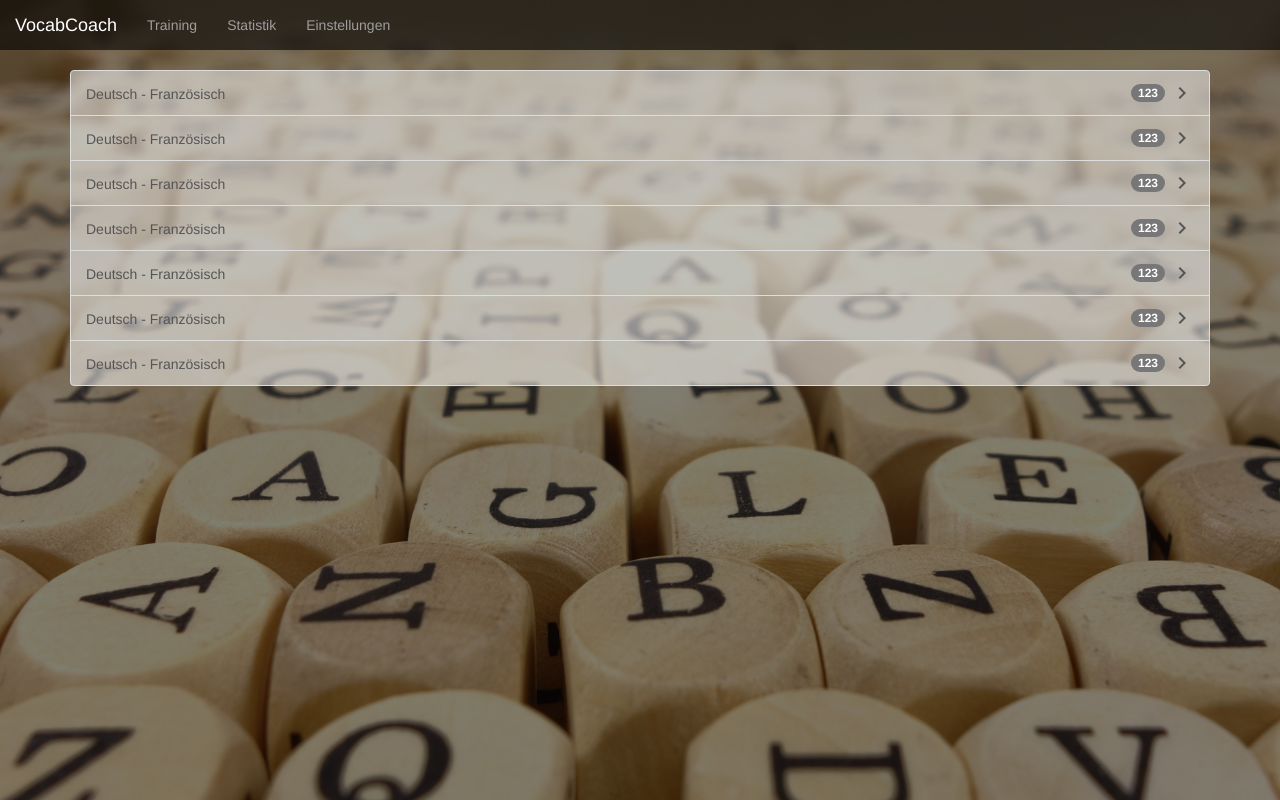
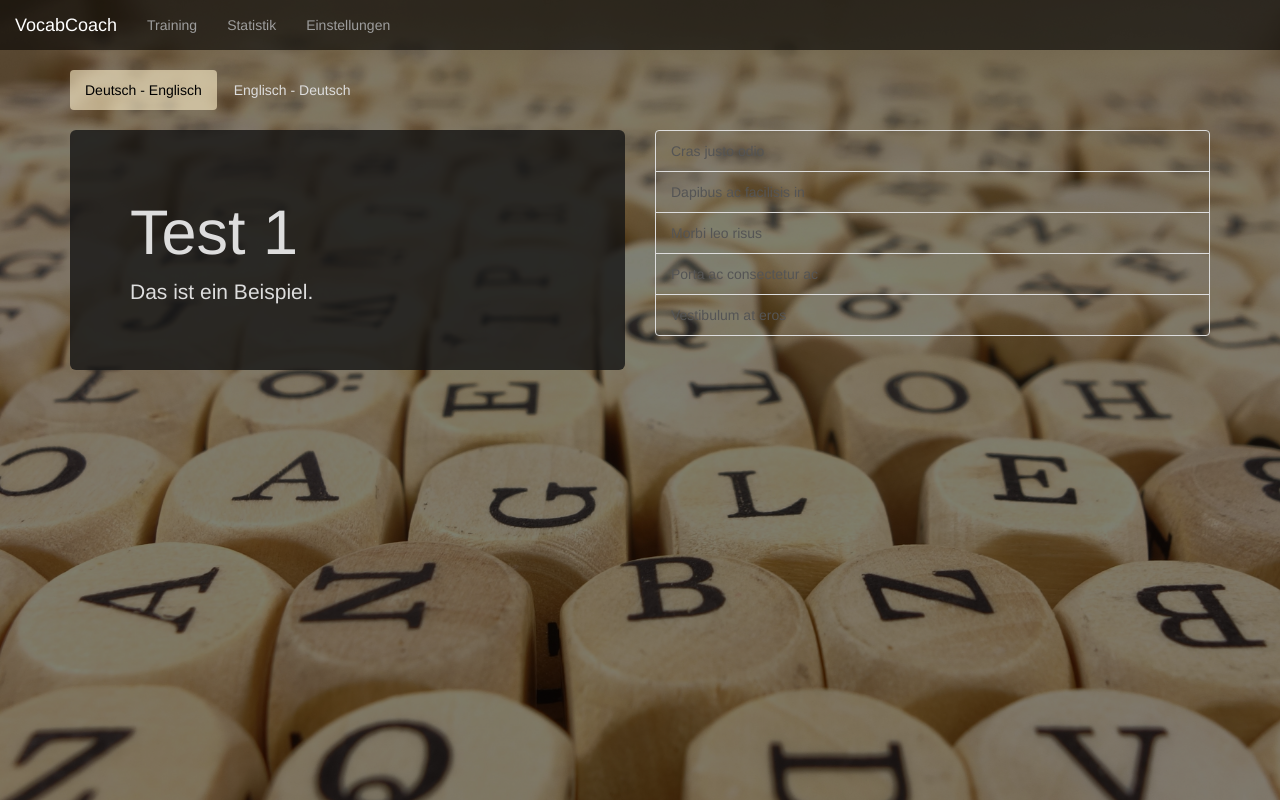
Before and after one commit to carlmrichter/vocab, a PHP site: page /training.html in a window 1280 px wide. Run offline with PHP 8.4, Linux system fonts and the light colour scheme.

Commit message:
new training page

```diff
--- /dev/null
+++ b/css/index.css
@@ -0,0 +1,43 @@
+#buttonNavBarToggle {
+    padding: 4px;
+}
+
+#navBar {
+    border: 0;
+    background-color: rgba(0,0,0,0.6);
+}
+
+html,
+body {
+    width: 100%;
+    height: 100%;
+}
+
+
+
+.bg-image {
+
+    width: 100%;
+    height: 100%;
+    background: url(../images/dices.jpg) no-repeat center center scroll;
+    -webkit-background-size: cover;
+    -moz-background-size: cover;
+    background-size: cover;
+    -o-background-size: cover;
+}
+
+.bg-overlay {
+    width: 100%;
+    height:100%;
+    background-color: rgba(0,0,0,0.5);
+}
+
+.list-item-custom-1 {
+    background-color: rgba(255,255,255,0.5);
+}
+
+.vertical-align {
+
+    display: inline-flex;
+    align-items: center;
+}
--- a/css/training.css
+++ b/css/training.css
@@ -1,43 +1,32 @@
-#buttonNavBarToggle {
-    padding: 4px;
+.jumbotron-transparent {
+    background-color: rgba(220, 220, 220, 0.8);
+    padding: 0;
+    margin: 0;
+    min-height: 100%;
+    min-width: 100%;
 }
 
-#navBar {
-    border: 0;
+.jumbotron-transparent-dark {
+    color: #ddd;
+    background-color: rgba(20,20,20,0.8);
+}
+
+.nav-pills>li>a {
+    color: #ddd;
+    background-color: transparent;
+}
+
+
+.nav-pills>li.active>a, .nav-pills>li.active>a:hover, .nav-pills>li.active>a:focus {
+    color: black;
+    background-color: rgba(255, 241, 202, 0.6);
+}
+
+.nav-pills>li>a:hover, .nav-pills>li>a:focus {
+    color: white;
     background-color: rgba(0,0,0,0.6);
 }
 
-html,
-body {
-    width: 100%;
-    height: 100%;
+.list-group-item, .button.list-group-item {
+    background-color: transparent;
 }
-
-
-
-.bg-image {
-
-    width: 100%;
-    height: 100%;
-    background: url(../images/dices.jpg) no-repeat center center scroll;
-    -webkit-background-size: cover;
-    -moz-background-size: cover;
-    background-size: cover;
-    -o-background-size: cover;
-}
-
-.bg-overlay {
-    width: 100%;
-    height:100%;
-    background-color: rgba(0,0,0,0.5);
-}
-
-.list-item-custom-1 {
-    background-color: rgba(255,255,255,0.5);
-}
-
-.vertical-align {
-
-    display: inline-flex;
-    align-items: center;
-}
--- a/index.php
+++ b/index.php
@@ -1,6 +1,6 @@
 <?php
 
-header('Location: training.html');
+header('Location: index.html');
 exit;
 
 ?>
--- /dev/null
+++ b/js/index.js
@@ -0,0 +1,4 @@
+
+function newListItem() {
+    document.getElementById("training-list").innerHTML += "<button type='button' class='list-group-item list-item-custom-1' onclick='newListItem();'><div class='pull-left' style='margin-top: 3px'>Deutsch - Französisch</div><div class='pull-right vertical-align'><span class='badge' style='margin-right: 5px'>123</span><i class='material-icons'>chevron_right</i></div></button>";
+}
--- a/js/training.js
+++ b/js/training.js
@@ -1,7 +1,13 @@
-/**
- * Created by Carl on 10.04.2017.
- */
-
-function buttonPressed() {
-
+function navClick(elem) {
+    if (!elem.classList.contains("active")){
+        elem.classList.toggle("active");
+        if (elem.id === "language-1"){
+            document.getElementById("language-2").classList.toggle("active");
+            // Language 1 change code
+        }
+        else if (elem.id === "language-2") {
+            document.getElementById("language-1").classList.toggle("active");
+            // language 2 change code
+        }
+    }
 }
--- a/training.html
+++ b/training.html
@@ -2,30 +2,23 @@
 <html lang="en">
 <head>
     <meta charset="UTF-8">
-    <meta name="viewport" content="width=device-width, initial-scale=1, shrink-to-fit=no">
-
-    <title>VocabCoach</title>
-
-
-
-    <!-- using Bootstrap v3.3.7
-    <!-- bootstrap css -->
-    <link rel="stylesheet" href="css/bootstrap.min.css">
+    <title>Training</title>
 
     <!-- material icons -->
     <link href="https://fonts.googleapis.com/icon?family=Material+Icons" rel="stylesheet">
 
+    <link rel="stylesheet" href="css/bootstrap.min.css">
+    <link rel="stylesheet" href="css/training.css">
+    <link rel="stylesheet" href="css/index.css">
 
-    <!-- own css -->
-    <link rel="stylesheet" href="css/training.css">
+    <script src="js/training.js"></script>
 </head>
 <body>
-
 
 <!--NAVBAR -->
 <div class="navbar navbar-inverse navbar-fixed-top" id="navBar">
     <div class="navbar-header">
-        <a href="training.html" class="navbar-brand">VocabCoach</a>
+        <a href="index.html" class="navbar-brand">VocabCoach</a>
         <button id="buttonNavBarToggle" type="button" class="navbar-toggle" data-toggle="collapse" data-target="#mainNavBar">
             <i class="material-icons" style="color: white;vertical-align: middle">menu</i>
         </button>
@@ -42,102 +35,35 @@
     </div>
 </div>
 
-
 <div class="bg-image">
     <div class="bg-overlay">
         <div class="container" style="padding-top: 70px">
-            <div class="list-group">
+            <ul class="nav nav-pills">
+                <li id="language-1" role="presentation" class="active" onclick="navClick(this);"><a href="#">Deutsch - Englisch</a></li>
+                <li id="language-2" role="presentation" onclick="navClick(this);"><a href="#">Englisch - Deutsch</a></li>
+            </ul>
+            <br>
+            <div class="row">
+                <div class="col-sm-6 col-xs-12">
+                    <div class="jumbotron jumbotron-transparent-dark">
+                        <h1>Test 1</h1>
+                        <p>Das ist ein Beispiel.</p>
+                    </div>
+                </div>
+                <div class="col-sm-6 col-xs-12">
+                        <div class="list-group ">
+                            <button type="button" class="list-group-item">Cras justo odio</button>
+                            <button type="button" class="list-group-item">Dapibus ac facilisis in</button>
+                            <button type="button" class="list-group-item">Morbi leo risus</button>
+                            <button type="button" class="list-group-item">Porta ac consectetur ac</button>
+                            <button type="button" class="list-group-item">Vestibulum at eros</button>
+                        </div>
+                </div>
 
-                <button type="button" class="list-group-item list-item-custom-1">
-
-                    <div class="pull-left" style="margin-top: 3px">
-                        Deutsch - Französisch
-                    </div>
-                    <div class="pull-right vertical-align">
-                        <span class="badge"style="margin-right: 5px">123</span>
-                        <i class="material-icons">chevron_right</i>
-                    </div>
-
-                </button>
-
-                <button type="button" class="list-group-item list-item-custom-1">
-
-                    <div class="pull-left" style="margin-top: 3px">
-                        Deutsch - Französisch
-                    </div>
-                    <div class="pull-right vertical-align">
-                        <span class="badge"style="margin-right: 5px">123</span>
-                        <i class="material-icons">chevron_right</i>
-                    </div>
-
-                </button>
-                <button type="button" class="list-group-item list-item-custom-1">
-
-                    <div class="pull-left" style="margin-top: 3px">
-                        Deutsch - Französisch
-                    </div>
-                    <div class="pull-right vertical-align">
-                        <span class="badge"style="margin-right: 5px">123</span>
-                        <i class="material-icons">chevron_right</i>
-                    </div>
-
-                </button>
-                <button type="button" class="list-group-item list-item-custom-1">
-
-                    <div class="pull-left" style="margin-top: 3px">
-                        Deutsch - Französisch
-                    </div>
-                    <div class="pull-right vertical-align">
-                        <span class="badge"style="margin-right: 5px">123</span>
-                        <i class="material-icons">chevron_right</i>
-                    </div>
-
-                </button>
-                <button type="button" class="list-group-item list-item-custom-1">
-
-                    <div class="pull-left" style="margin-top: 3px">
-                        Deutsch - Französisch
-                    </div>
-                    <div class="pull-right vertical-align">
-                        <span class="badge"style="margin-right: 5px">123</span>
-                        <i class="material-icons">chevron_right</i>
-                    </div>
-
-                </button>
-                <button type="button" class="list-group-item list-item-custom-1">
-
-                    <div class="pull-left" style="margin-top: 3px">
-                        Deutsch - Französisch
-                    </div>
-                    <div class="pull-right vertical-align">
-                        <span class="badge"style="margin-right: 5px">123</span>
-                        <i class="material-icons">chevron_right</i>
-                    </div>
-
-                </button>
-                <button type="button" class="list-group-item list-item-custom-1">
-
-                    <div class="pull-left" style="margin-top: 3px">
-                        Deutsch - Französisch
-                    </div>
-                    <div class="pull-right vertical-align">
-                        <span class="badge"style="margin-right: 5px">123</span>
-                        <i class="material-icons">chevron_right</i>
-                    </div>
-
-                </button>
             </div>
         </div>
     </div>
 </div>
-
-
-
-
-
-
-
-
 
 
 
```
Also changed, not shown: index.html (added, +81 -0 lines), training/Gemischtes 01.txt (added, +56 -0 lines), training/Gemischtes 02.txt (added, +52 -0 lines).
